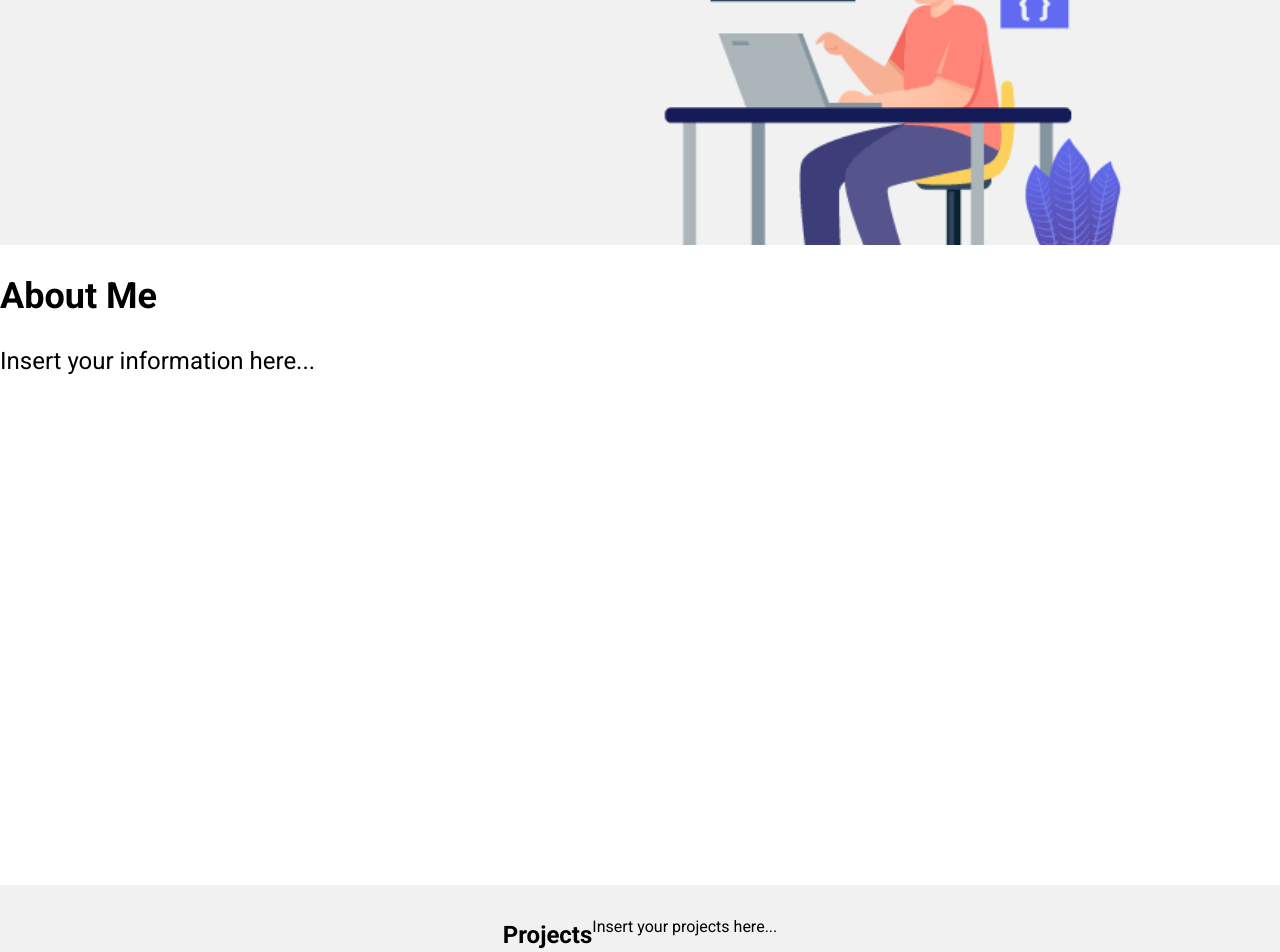
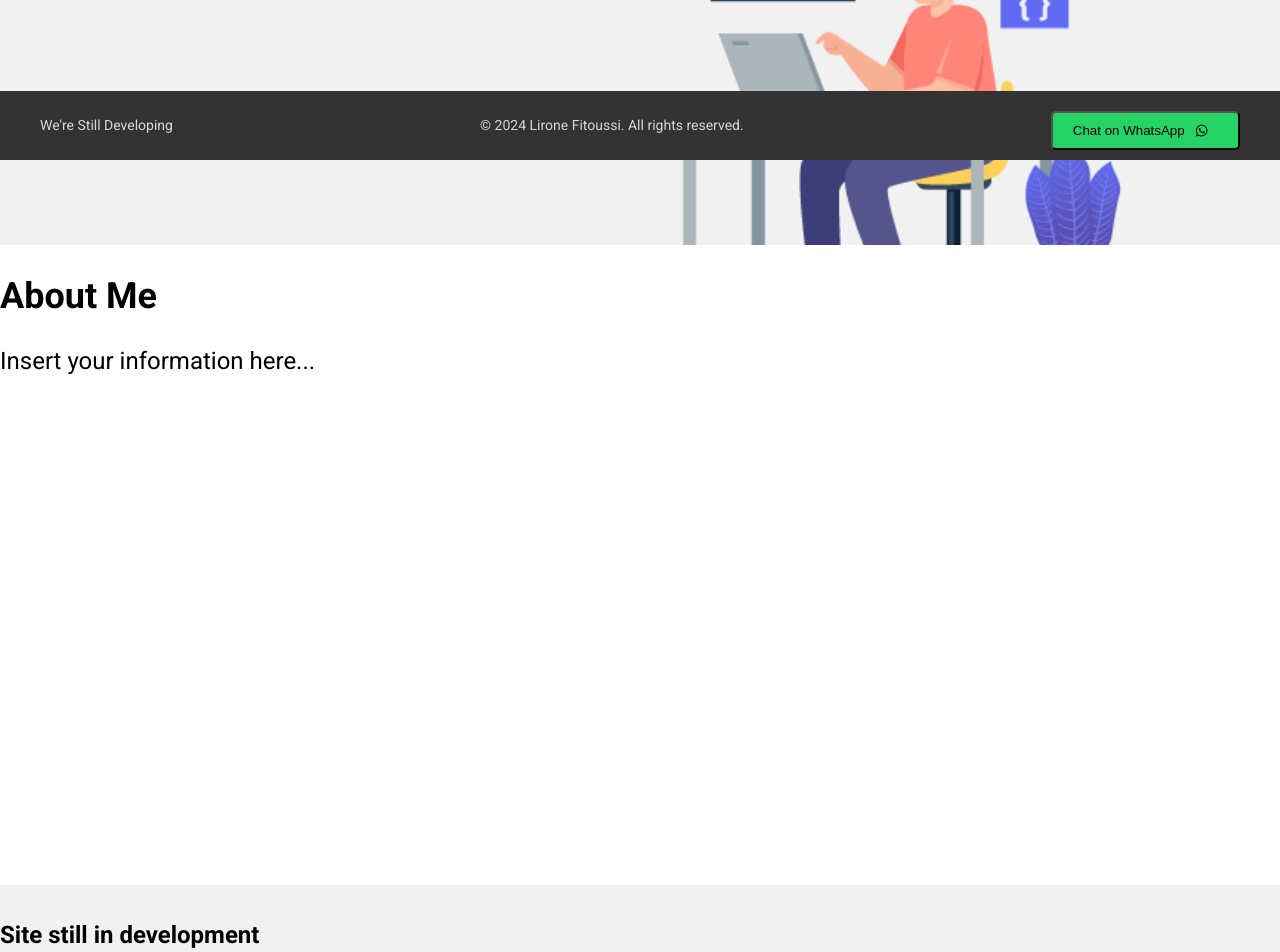
Before and after one commit to LironeFitoussi/Fistuk-Photography, a React (Vite) app in the folder Client/: page / in a window 1280 px wide. Shown: the part 640-1592 px from the top of the page. Built offline with nearby package versions, Linux system fonts and the light colour scheme; a web font is replaced by a local one.

Commit message:
twiks for prrod

```diff
--- a/Client/index.html
+++ b/Client/index.html
@@ -9,5 +9,11 @@
   <body>
     <div id="root"></div>
     <script type="module" src="/src/main.tsx"></script>
+    <!-- alert message to tell tuse site is still in development and there might be some bugs, and low loading bandwitch -->
+    <script>
+      alert(
+        "This site is still in development, there might be some bugs, and low loading bandwitch, please be patient\n האתר עדיין בפיתוח, ייתכן שיהיו באגים ומהירות חיבור וטעינת נתונים איטית ונמוכה, נא להיות סבלניים."
+      );
+    </script>
   </body>
 </html>
--- a/Client/src/components/Footer/Footer.module.css
+++ b/Client/src/components/Footer/Footer.module.css
@@ -2,20 +2,43 @@
   background-color: #333;
   color: #fff;
   text-align: center;
-  padding: 20px 10px;
+  padding: 10px 10px;
+  margin-top: 5vh;
+  position: sticky;
+  bottom: 0;
 }
 
 .container {
   width: 100%;
   max-width: 1200px;
   margin: 0 auto;
+  display: flex;
+  justify-content: space-between;
+  align-items: center;
 }
 
 .credit {
   font-size: 0.875rem;
   opacity: 0.8;
+  color: #fff;
 }
 
+.waLinkBtn {
+  display: inline-block;
+  background-color: #25d366;
+  color: #fff;
+  padding: 10px 20px;
+  border-radius: 5px;
+  text-decoration: none;
+  margin-top: 10px;
+}
+
+.waLinkBtn span {
+  margin-right: 10px;
+  display: flex;
+  align-items: center;
+  justify-content: center;
+}
 /* Media Queries */
 @media (max-width: 768px) {
   /* Adjust for tablets */
--- a/Client/src/components/Footer/Footer.tsx
+++ b/Client/src/components/Footer/Footer.tsx
@@ -1,13 +1,30 @@
 import React, { useState } from 'react';
 import styles from './Footer.module.css';
+import { FaWhatsapp } from "react-icons/fa";
 
 const Footer: React.FC = () => {
     const [year] = useState(new Date().getFullYear());
+    const phoneNumber = '+972585109829'; // Your WhatsApp phone number
 
     return (
         <footer className={styles.footer}>
             <div className={styles.container}>
+                <p className={styles.credit}>We're Still Developing</p>
                 <p className={styles.credit}>© {year} Lirone Fitoussi. All rights reserved.</p>
+                <button className={styles.waLinkBtn}><a
+                    href={`https://wa.me/${phoneNumber}`}
+                    className={styles.whatsappLink}
+                    target="_blank"
+                    rel="noopener noreferrer"
+                >
+                    <span>
+                        <span>Chat on WhatsApp</span>
+
+                        <FaWhatsapp />
+                    </span>
+                </a>
+                </button>
+
             </div>
         </footer>
     );
--- a/Client/src/routes/Home/Home.tsx
+++ b/Client/src/routes/Home/Home.tsx
@@ -9,11 +9,11 @@ const Home: React.FC = () => {
                 <p className={styles.slogan}>"Building the Future, One Line of Code at a Time"</p>
                 <img className={styles.devLogo} src="/dev-logo.png" alt="" />
             </section>
-            <section className={styles.aboutMe}>
+             <section className={styles.aboutMe}>
                 <h2>About Me</h2>
                 <p>Insert your information here...</p>
             </section>
-
+{/*
             <section className={styles.projects}>
                 <h2>Projects</h2>
                 <p>Insert your projects here...</p>
@@ -22,7 +22,17 @@ const Home: React.FC = () => {
             <section>
                 <h2>Slogans</h2>
                 <p>Insert your slogans here...</p>
-            </section>
+            </section> */}
+            {/* Temporary div with lorem ipsum and header of - site still in developemt */}
+            <div className={styles.lorem}>
+                <h2>Site still in development</h2>
+                <p>Lorem ipsum dolor sit amet, consectetur adipiscing elit
+                    , sed do eiusmod tempor incididunt ut labore et dolore magna aliqua.
+                    Ut enim ad minim veniam, quis nostrud exercitation ullamco laboris nisi ut aliquip ex ea commodo consequat.
+                    Duis aute irure dolor in reprehenderit in voluptate velit esse cillum dolore eu fugiat nulla pariatur.
+                    Excepteur sint occaecat cupidatat non proident, sunt in culpa qui officia deserunt mollit anim id est laborum.
+                </p>
+            </div>
         </div>
     );
 };
--- a/Client/src/routes/Photography/Album/Album.tsx
+++ b/Client/src/routes/Photography/Album/Album.tsx
@@ -27,7 +27,7 @@ const Album: React.FC<AlbumProps> = () => {
     const detectLanguage = (text: string) => {
         // Detect the language of the text
         const languageCode = franc(text);
-        console.log(languageCode);
+        // console.log(languageCode);
 
         // Return the detected language code (e.g., 'en' for English, 'he' for Hebrew, etc.)
         return languageCode;
--- a/Client/src/routes/Photography/Collection/Collection.module.css
+++ b/Client/src/routes/Photography/Collection/Collection.module.css
@@ -33,7 +33,7 @@
 
 .driveBtn {
   /* Download Button Styling */
-  background-color: #4caf50;
+  background-color: #427fb1;
   border: none;
   color: white;
   padding: 15px 32px;
--- a/Client/src/routes/root.tsx
+++ b/Client/src/routes/root.tsx
@@ -8,7 +8,7 @@ const Root: React.FC = () => {
     <>
       <Navbar />
       <div style={{
-        minHeight: '80vh',
+        minHeight: '75vh',
         display: 'flex',
         flexDirection: 'column',
         justifyContent: 'flex-start',
--- a/Client/src/utils/APIUrl.ts
+++ b/Client/src/utils/APIUrl.ts
@@ -1,5 +1,5 @@
 let serverUrl: string = '';
-console.log(import.meta.env.VITE_MODE);
+// console.log(import.meta.env.VITE_MODE);
 
 if (import.meta.env.VITE_MODE === 'production') {
     serverUrl = 'https://lirone-fitoussi-dev-api.onrender.com';
```
